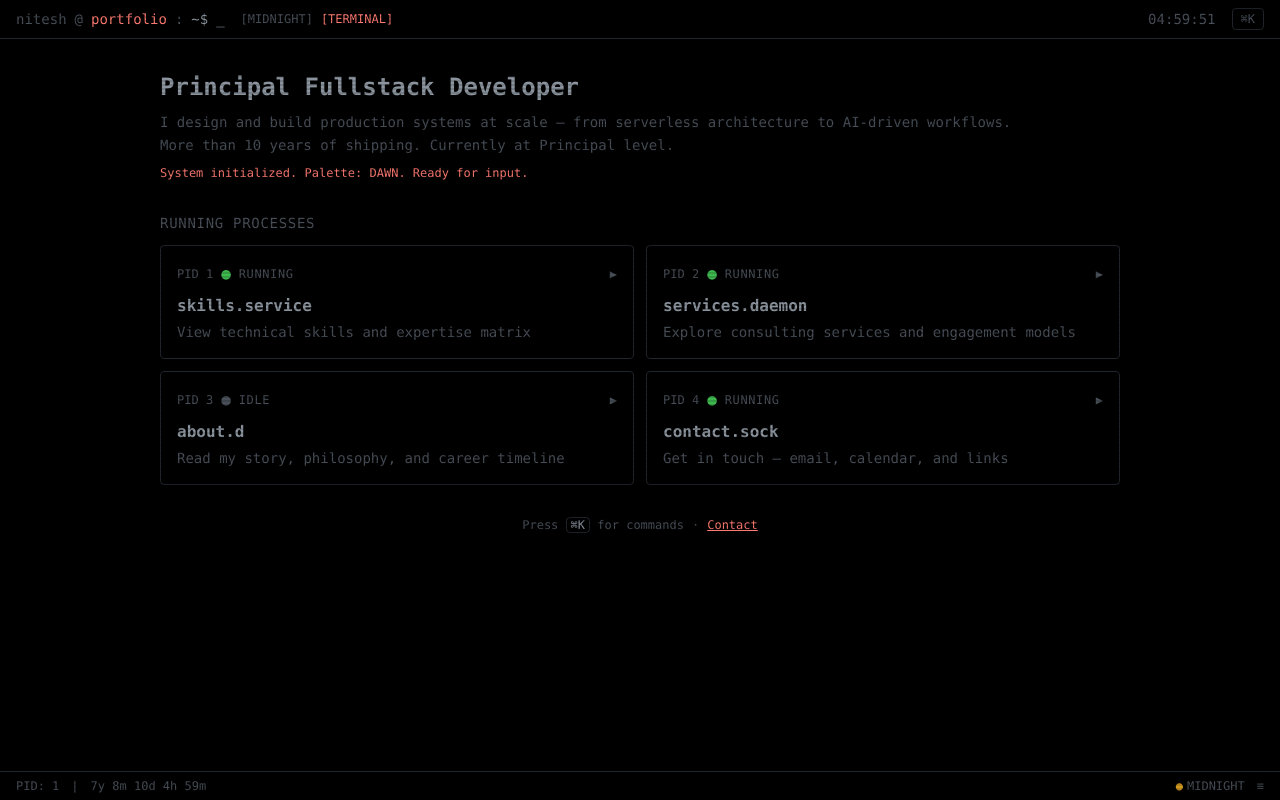
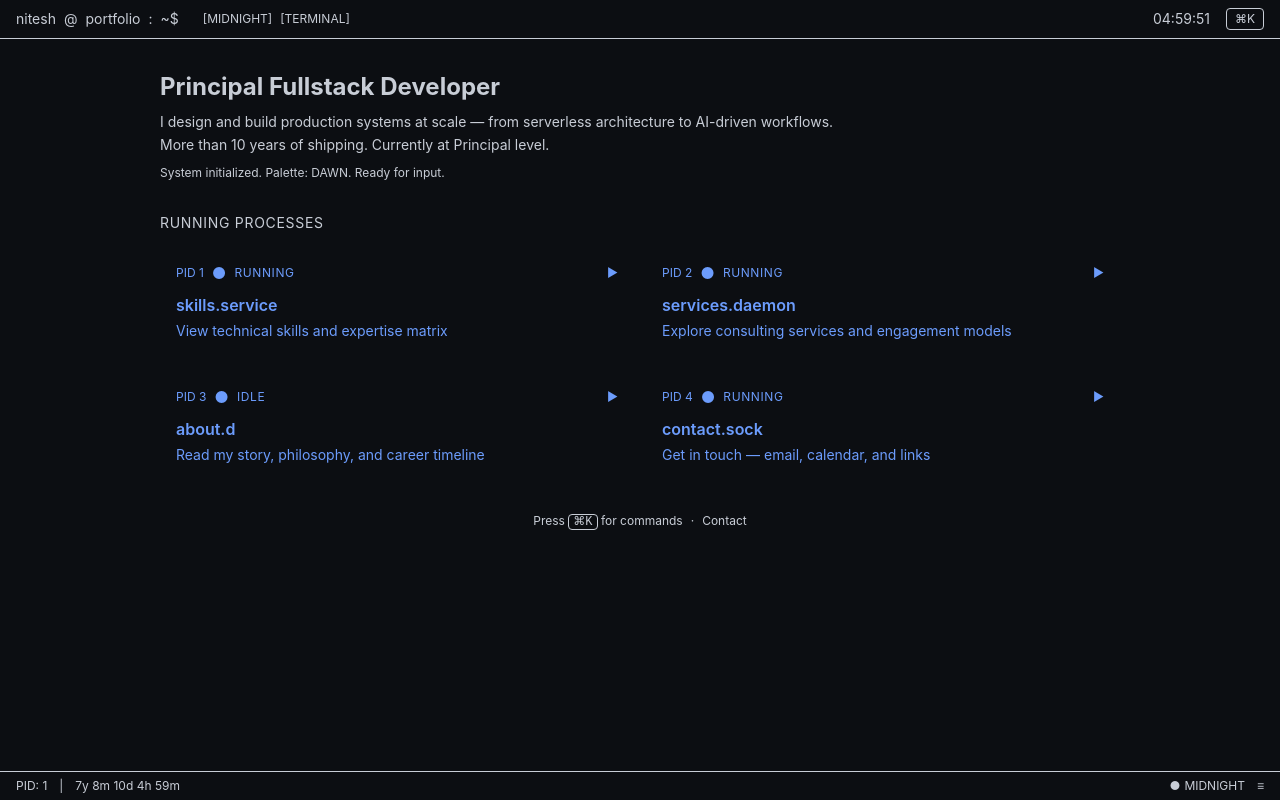
Before and after one commit to knee-tesh/initesh, a Next.js app: page / in a window 1280 px wide. Built offline with nearby package versions, Linux system fonts and the light colour scheme; no server answers.

Commit message:
feat: new design tokens with distinct palette and typography

```diff
--- a/src/app/globals.css
+++ b/src/app/globals.css
@@ -1,221 +1,48 @@
 @import "tailwindcss";
 
-:root {
-  --bg: #0d1117;
-  --fg: #e6edf3;
-  --accent: #58a6ff;
-  --muted: #8b949e;
-  --border: #30363d;
-  --glitch-opacity: 0;
-  font-family: ui-monospace, SFMono-Regular, Menlo, Consolas, monospace;
-}
-
-[data-palette="dawn"] {
-  --bg: #0d1117;
-  --fg: #e6edf3;
-  --accent: #58a6ff;
-  --muted: #8b949e;
-  --border: #30363d;
-  --glitch-opacity: 0;
-}
-
-[data-palette="day"] {
-  --bg: #ffffff;
-  --fg: #1f2328;
-  --accent: #cf222e;
-  --muted: #656d76;
-  --border: #d0d7de;
-  --glitch-opacity: 0;
-}
-
-[data-palette="dusk"] {
-  --bg: #161b22;
-  --fg: #f0f6fc;
-  --accent: #f78166;
-  --muted: #8b949e;
-  --border: #30363d;
-  --glitch-opacity: 0;
-}
-
-[data-palette="midnight"] {
-  --bg: #000000;
-  --fg: #8b949e;
-  --accent: #ff7b72;
-  --muted: #484f58;
-  --border: #21262d;
-  --glitch-opacity: 0.15;
-}
-
-[data-theme="retrowave"] [data-palette="dawn"],
-[data-theme="retrowave"][data-palette="dawn"] {
-  --bg: #0d0221;
-  --fg: #ff6ec7;
-  --accent: #00f0ff;
-  --muted: #9d7fbf;
-  --border: #ff6ec7;
-  --glitch-opacity: 0.05;
-}
-
-[data-theme="retrowave"] [data-palette="day"],
-[data-theme="retrowave"][data-palette="day"] {
-  --bg: #1a0033;
-  --fg: #ff7eb3;
-  --accent: #00e5ff;
-  --muted: #b088d9;
-  --border: #ff7eb3;
-  --glitch-opacity: 0.05;
-}
-
-[data-theme="retrowave"] [data-palette="dusk"],
-[data-theme="retrowave"][data-palette="dusk"] {
-  --bg: #0d0221;
-  --fg: #ff6ec7;
-  --accent: #ff00a0;
-  --muted: #8b5fbf;
-  --border: #ff00a0;
-  --glitch-opacity: 0.05;
-}
-
-[data-theme="retrowave"] [data-palette="midnight"],
-[data-theme="retrowave"][data-palette="midnight"] {
-  --bg: #05000a;
-  --fg: #b967ff;
-  --accent: #ff00ff;
-  --muted: #6b3f9f;
-  --border: #b967ff;
-  --glitch-opacity: 0.08;
-}
+@import url('https://fonts.googleapis.com/css2?family=DM+Mono:wght@400;500&family=Inter:wght@400;500;600;700&family=JetBrains+Mono:wght@400;500;600;700&display=swap');
 
 @theme inline {
-  --color-bg: var(--bg);
-  --color-fg: var(--fg);
-  --color-accent: var(--accent);
-  --color-muted: var(--muted);
-  --color-border: var(--border);
-}
+  --color-void: #0c0e12;
+  --color-surface: #13161c;
+  --color-card: #1a1e26;
+  --color-text: #c8cdd6;
+  --color-muted: #6b7280;
+  --color-border: #1e222a;
+  --color-accent: #6c9cfc;
+  --color-mint: #4ade80;
+  --color-lavender: #c084fc;
+  --color-amber: #fb923c;
 
-* {
-  transition: background-color 2s ease, color 2s ease, border-color 2s ease;
+  --font-display: 'JetBrains Mono', ui-monospace, SFMono-Regular, Menlo, Consolas, monospace;
+  --font-body: 'Inter', system-ui, -apple-system, sans-serif;
+  --font-mono: 'DM Mono', ui-monospace, SFMono-Regular, monospace;
 }
 
 @media (prefers-reduced-motion: reduce) {
   * {
-    transition-duration: 0s !important;
-  }
-  .scanline,
-  .glitch {
-    display: none !important;
+    animation-duration: 0.01ms !important;
+    animation-iteration-count: 1 !important;
+    transition-duration: 0.01ms !important;
   }
 }
 
 body {
-  background: var(--bg);
-  color: var(--fg);
-  font-family: ui-monospace, SFMono-Regular, Menlo, Consolas, monospace;
-}
-
-.scanline {
-  pointer-events: none;
-  position: fixed;
-  inset: 0;
-  z-index: 9999;
-  background: repeating-linear-gradient(
-    0deg,
-    transparent,
-    transparent 2px,
-    rgba(0, 0, 0, var(--glitch-opacity)) 2px,
-    rgba(0, 0, 0, var(--glitch-opacity)) 4px
-  );
-}
-
-[data-theme="retrowave"] body::before {
-  content: "";
-  position: fixed;
-  inset: 0;
-  z-index: -1;
-  background-image:
-    linear-gradient(rgba(255, 110, 199, 0.03) 1px, transparent 1px),
-    linear-gradient(90deg, rgba(0, 240, 255, 0.03) 1px, transparent 1px);
-  background-size: 60px 60px;
-}
-
-[data-theme="retrowave"] h1,
-[data-theme="retrowave"] h2 {
-  text-shadow: 0 0 10px var(--accent), 0 0 20px var(--accent);
-}
-
-@keyframes blink {
-  0%, 100% { opacity: 1; }
-  50% { opacity: 0; }
-}
-
-.cursor-blink::after {
-  content: "_";
-  animation: blink 1s step-end infinite;
-}
-
-.process-card {
-  border: 1px solid var(--border);
-  background: var(--bg);
-  transition: border-width 0.15s ease, transform 0.15s ease, box-shadow 0.15s ease;
-}
-
-.process-card:hover {
-  border-width: 3px;
-  border-color: var(--accent);
-  transform: translate(-2px, -2px);
-  box-shadow: 5px 5px 0 var(--accent);
-}
-
-.process-card:focus-visible {
-  outline: 3px solid var(--accent);
-  outline-offset: 2px;
-}
-
-.keyboard-nav {
-  outline: none;
-}
-
-.keyboard-nav:focus-visible {
-  outline: 3px solid var(--accent);
-  outline-offset: 2px;
-}
-
-[aria-expanded="true"] .chevron {
-  transform: rotate(90deg);
-}
-
-@keyframes pulse-glow {
-  0%, 100% { opacity: 0.4; }
-  50% { opacity: 1; }
-}
-
-.status-dot-running {
-  animation: pulse-glow 2s ease-in-out infinite;
-  color: #3fb950;
-}
-
-.status-dot-idle {
-  color: var(--muted);
-}
-
-.status-dot-sleeping {
-  color: #d29922;
-}
-
-.btn-accent {
-  border: 1px solid var(--accent);
-  color: var(--accent);
-  background: transparent;
-  transition: background-color 0.15s ease, color 0.15s ease;
-}
-
-.btn-accent:hover {
-  background-color: var(--accent);
-  color: var(--bg);
+  background: var(--color-void);
+  color: var(--color-text);
+  font-family: var(--font-body);
 }
 
 ::selection {
-  background: var(--accent);
-  color: var(--bg);
+  background: var(--color-accent);
+  color: var(--color-void);
 }
+
+a {
+  color: var(--color-accent);
+  text-decoration: none;
+}
+
+a:hover {
+  text-decoration: underline;
+}
```
